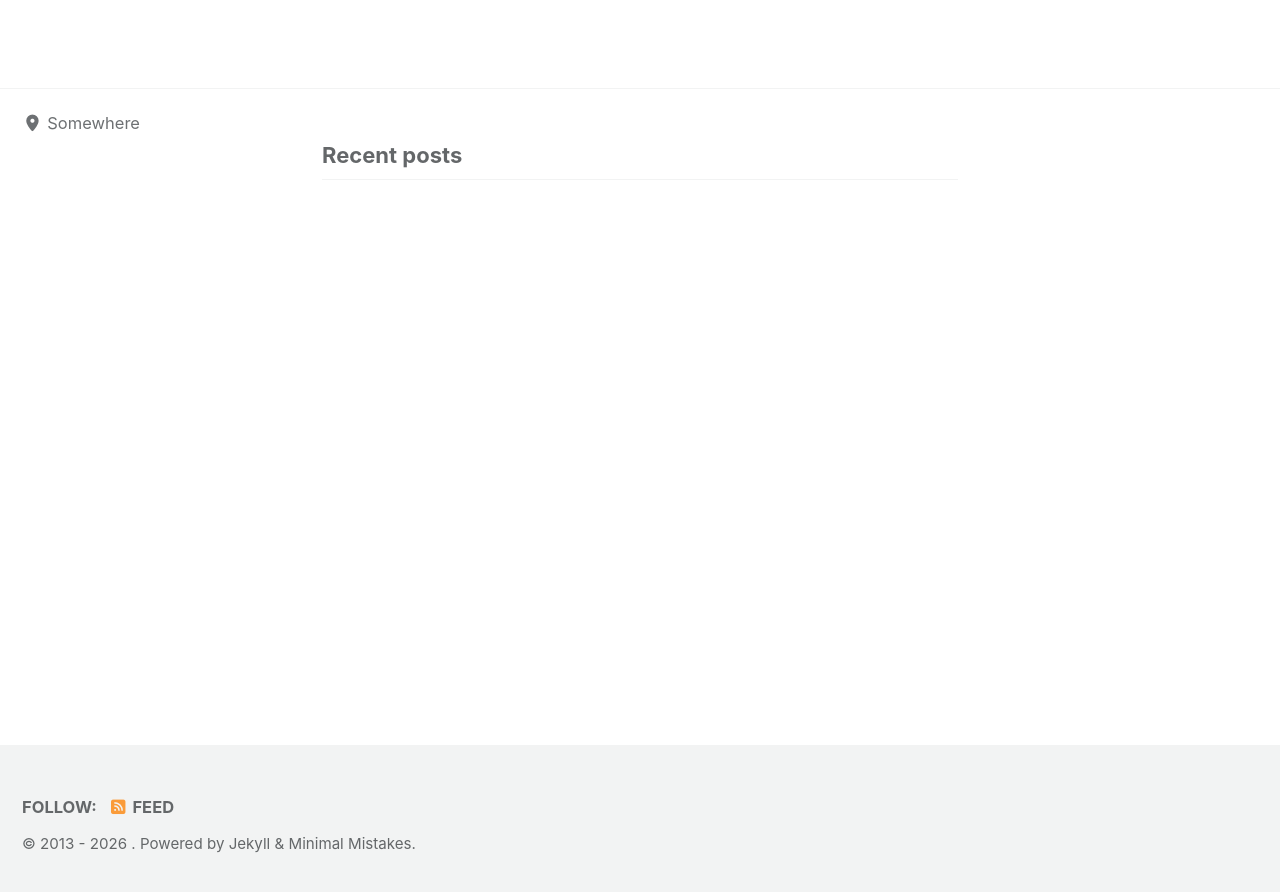
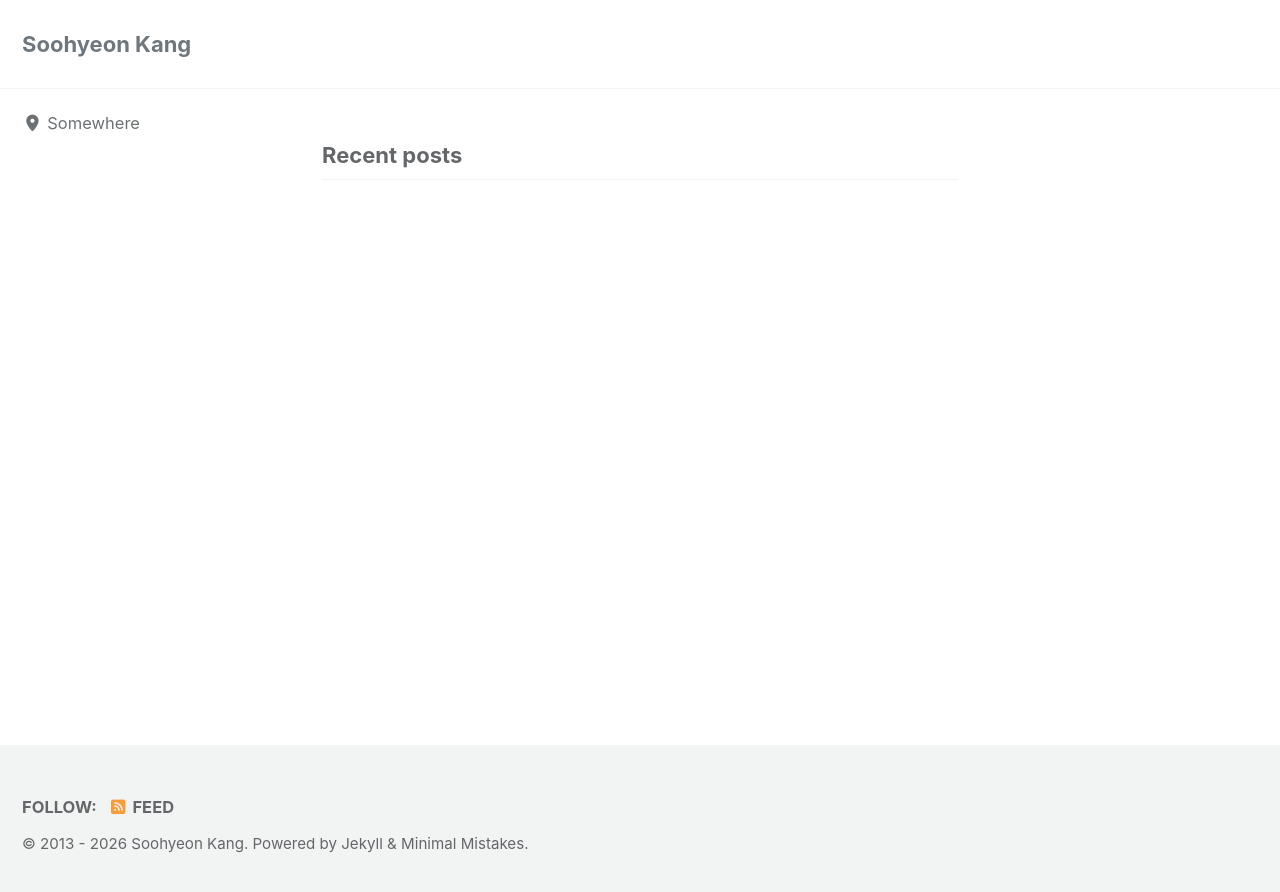
Before and after one commit to soohyeonkang16/soohyeonkang16.github.io, a Jekyll site: the page built from index.html, in a window 1280 px wide. Shown: the top 892 px of the page. Built offline with Jekyll 4.4.1, drawn with Linux system fonts in a browser that asks for light colours; cached includes are drawn as plain includes; the list of posts is cut into pages by our own code.

Commit message:
Update _config.yml

```diff
--- a/_config.yml
+++ b/_config.yml
@@ -17,7 +17,7 @@ minimal_mistakes_skin    : "default" # "air", "aqua", "contrast", "dark", "dirt"
 # Site Settings
 locale                   : "en-US"
 direction                : # "ltr" (default), "rtl" # set the direction of the page
-title                    : ""
+title                    : "Soohyeon Kang"
 title_separator          : "-"
 subtitle                 : # site tagline that appears below site title in masthead
 name                     : ""
```
